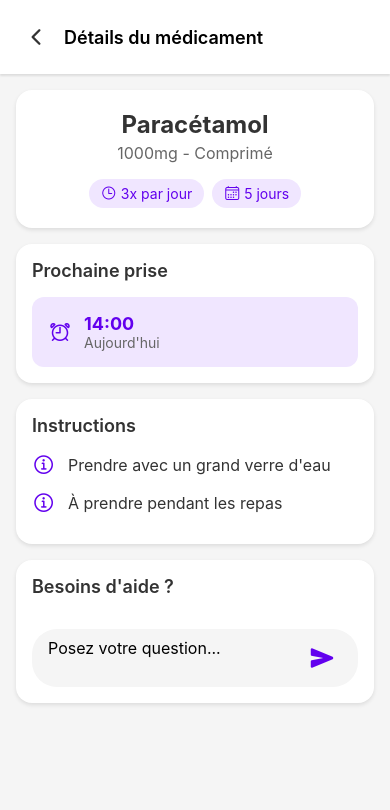
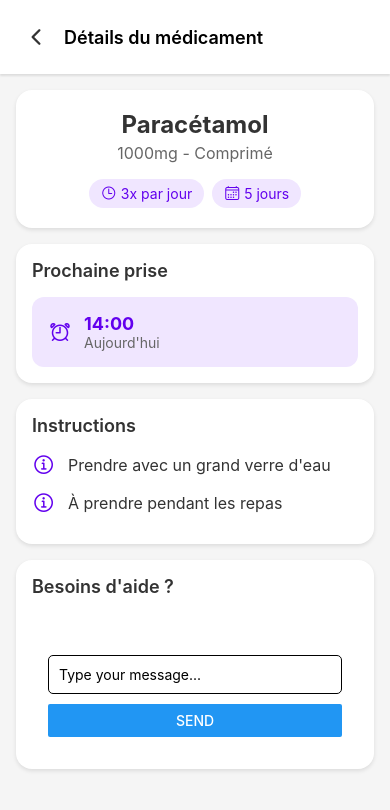
Before and after one commit to SylvHardDev/Spooky, a React Native app in the folder Front/: screen /MedicationDetail in a window 390 px wide. Shown: the top 810 px of the page. Built offline with nearby package versions, Linux system fonts and the light colour scheme.

Commit message:
add openai

```diff
--- /dev/null
+++ b/Front/babel.config.js
@@ -0,0 +1,19 @@
+module.exports = function (api) {
+  api.cache(true);
+  return {
+    presets: ["babel-preset-expo"],
+    plugins: [
+      [
+        "module:react-native-dotenv",
+        {
+          moduleName: "@env",
+          path: ".env",
+          blacklist: null,
+          whitelist: null,
+          safe: false,
+          allowUndefined: true,
+        },
+      ],
+    ],
+  };
+};
--- a/Front/screens/MedicationDetailScreen.jsx
+++ b/Front/screens/MedicationDetailScreen.jsx
@@ -1,6 +1,7 @@
 // screens/MedicationDetailScreen.jsx
 import React, { useState } from 'react';
 import {
+  Button,
   View,
   Text,
   ScrollView,
@@ -13,8 +14,12 @@ import {
   Platform
 } from 'react-native';
 import { Ionicons } from '@expo/vector-icons';
+import { sendMessageToChatGPT } from '../services/chatgptService';
 
 const MedicationDetailScreen = ({ navigation }) => {
+
+  const [messages, setMessages] = useState([])
+  const [input, setInput] = useState("")
   const [message, setMessage] = useState('');
   const [chatHistory, setChatHistory] = useState([]);
 
@@ -39,18 +44,41 @@ const MedicationDetailScreen = ({ navigation }) => {
   };
 
   // Fonction pour envoyer un message au chat
-  const sendMessage = () => {
-    if (message.trim()) {
-      setChatHistory([...chatHistory, { text: message, user: true }]);
-      setMessage('');
-      // Simuler une réponse de l'IA
-      setTimeout(() => {
-        setChatHistory(prev => [...prev, {
-          text: "Je peux vous aider avec vos questions sur le Paracétamol.",
-          user: false
-        }]);
-      }, 1000);
+  // const sendMessage = () => {
+  //   if (message.trim()) {
+  //     setChatHistory([...chatHistory, { text: message, user: true }]);
+  //     setMessage('');
+  //     // Simuler une réponse de l'IA
+  //     setTimeout(() => {
+  //       setChatHistory(prev => [...prev, {
+  //         text: "Je peux vous aider avec vos questions sur le Paracétamol.",
+  //         user: false
+  //       }]);
+  //     }, 1000);
+  //   }
+  // };
+
+  const handleSendMessage = async () => {
+    if (!input.trim()) return;
+
+    const userMessage = { role: "user", content: input };
+
+    setMessages((prev) => [...prev, userMessage]);
+
+    try {
+      const botReply = await sendMessageToChatGPT([...messages, userMessage]);
+      setMessages((prev) => [
+        ...prev,
+        { role: "assistant", content: botReply },
+      ]);
+    } catch (error) {
+      setMessages((prev) => [
+        ...prev,
+        { role: "assistant", content: "Error: Could not get a response." },
+      ]);
     }
+
+    setInput("");
   };
 
   return (
@@ -138,7 +166,7 @@ const MedicationDetailScreen = ({ navigation }) => {
             </View>
 
             {/* Input de chat */}
-            <View style={styles.chatInputContainer}>
+            {/* <View style={styles.chatInputContainer}>
               <TextInput
                 style={styles.chatInput}
                 value={message}
@@ -152,6 +180,26 @@ const MedicationDetailScreen = ({ navigation }) => {
               >
                 <Ionicons name="send" size={24} color="#6200ee" />
               </TouchableOpacity>
+            </View> */}
+
+            <View style={styles.container}>
+              <ScrollView style={styles.chatContainer}>
+                {messages.map((msg, index) => (
+                  <Text
+                    key={index}
+                    style={msg.role === "user" ? styles.userMessage : styles.botMessage}
+                  >
+                    {msg.content}
+                  </Text>
+                ))}
+              </ScrollView>
+              <TextInput
+                style={styles.input}
+                value={input}
+                onChangeText={setInput}
+                placeholder="Type your message..."
+              />
+              <Button title="Send" onPress={handleSendMessage} />
             </View>
           </View>
         </ScrollView>
@@ -161,6 +209,24 @@ const MedicationDetailScreen = ({ navigation }) => {
 };
 
 const styles = StyleSheet.create({
+  chatContainer: { flex: 1, marginBottom: 10 },
+  userMessage: {
+    alignSelf: "flex-end",
+    backgroundColor: "#d1e7dd",
+    padding: 10,
+    margin: 5,
+    borderRadius: 5,
+  },
+  botMessage: {
+    alignSelf: "flex-start",
+    backgroundColor: "#f8d7da",
+    padding: 10,
+    margin: 5,
+    borderRadius: 5,
+  },
+  input: { borderWidth: 1, padding: 10, borderRadius: 5, marginBottom: 10 },
+
+
   safeArea: {
     flex: 1,
     backgroundColor: '#f5f5f5',
--- /dev/null
+++ b/Front/services/chatgptService.js
@@ -0,0 +1,31 @@
+// import { OPENAI_API_KEY } from "@env";
+import axios from "axios";
+const apiKey =
+  "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";
+const openaiEndpoint = "https://api.openai.com/v1/chat/completions";
+
+export const sendMessageToChatGPT = async (messages) => {
+  try {
+    const response = await axios.post(
+      openaiEndpoint,
+      {
+        model: "gpt-4o",
+        messages: messages, // Un tableau de messages { role: "user/assistant/system", content: "..." }
+        temperature: 0.7,
+      },
+      {
+        headers: {
+          Authorization: `Bearer ${apiKey}`,
+          "Content-Type": "application/json",
+        }
+      }
+    );
+    return response.data.choices[0].message.content;
+  } catch (error) {
+    console.error(
+      "Error calling ChatGPT API:",
+      error.response?.data || error.message
+    );
+    throw error;
+  }
+};
```
Also changed, not shown: Front/package.json (+11 -1 lines), 2 other files (tests, documents, lock files or other folders).
